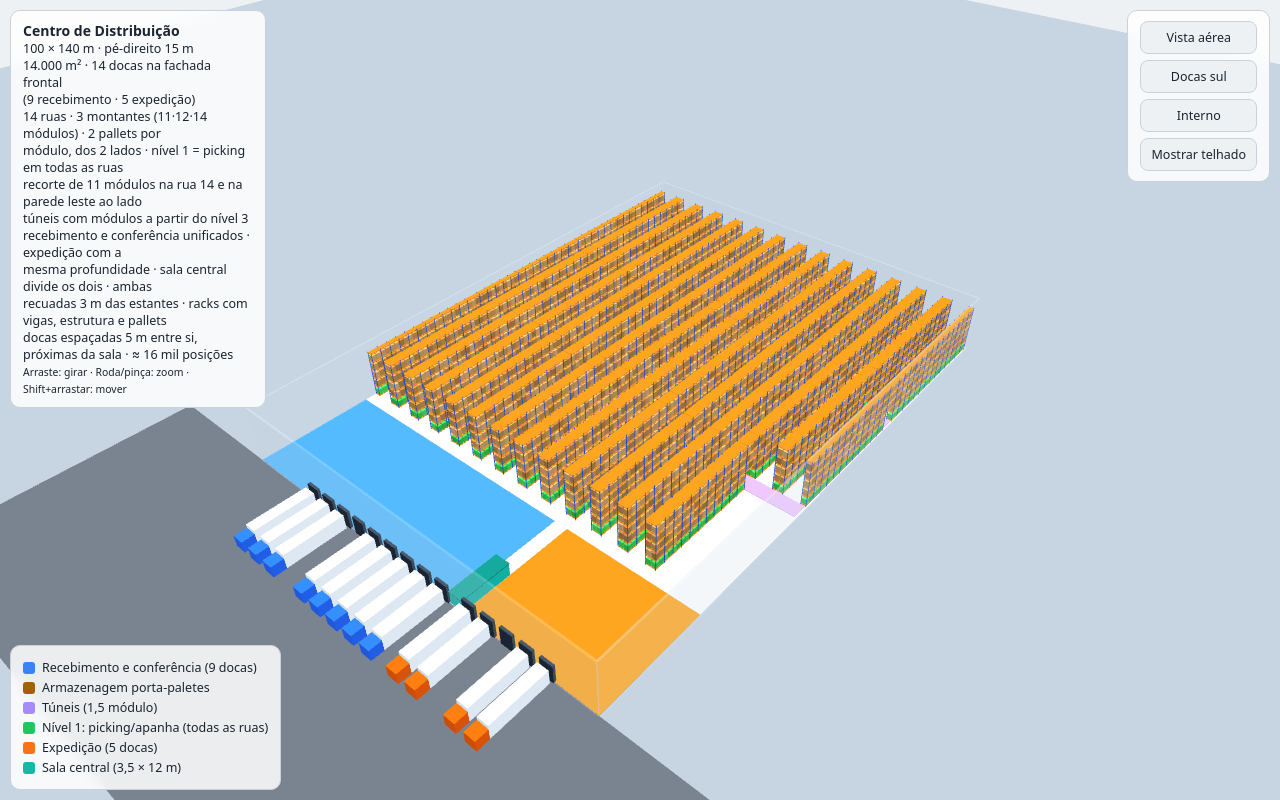
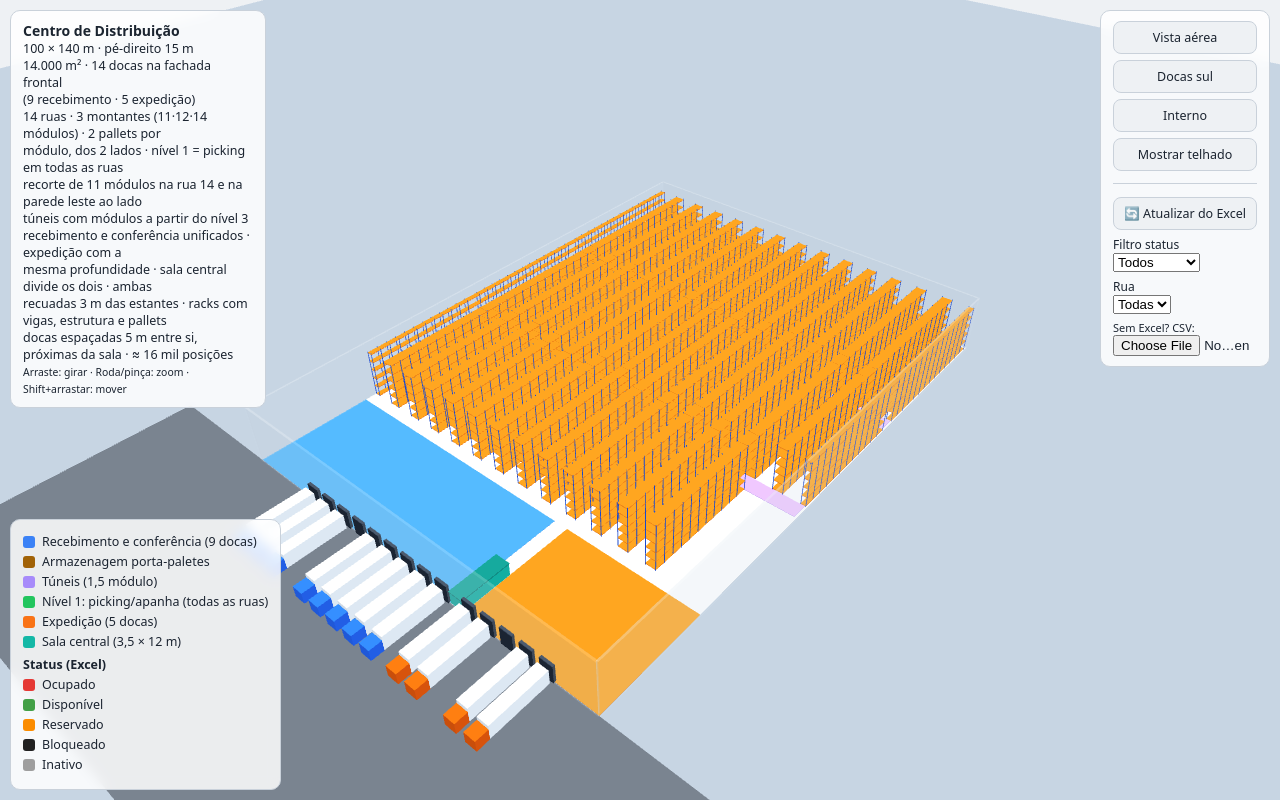
Before and after one commit to nathaliaandradekothe-spec/cd3d., a plain HTML site: page index.html in a window 1280 px wide. Drawn offline with nearby package versions, Linux system fonts and the light colour scheme.

Commit message:
Update and rename Centro de Distribuição 3D.html to index.html

```diff
--- a/Centro de Distribuição 3D.html
+++ b/index.html
@@ -2,6 +2,7 @@
 <html lang="pt-BR"><head><meta charset="utf-8">
 <meta name="viewport" content="width=device-width, initial-scale=1, viewport-fit=cover">
 <title>Centro de Distribuição 3D</title>
+<script src="https://appsforoffice.microsoft.com/lib/1/hosted/office.js"></script>
 <style>
 :root{--bg:#eef1f4;--fg:#1b2430;--card:#ffffffd9;--bd:#c9d1da;box-sizing:border-box;padding-top:env(safe-area-inset-top,0px);padding-bottom:env(safe-area-inset-bottom,0px)}
 @media (prefers-color-scheme:dark){:root:not([data-theme="light"]){--bg:#141a21;--fg:#e6ebf0;--card:#1e2731d9;--bd:#33404d}}
@@ -26,12 +27,23 @@ button:hover{border-color:#3b82f6}
 <div><i style="background:#22c55e"></i>Nível 1: picking/apanha (todas as ruas)</div>
 <div><i style="background:#f97316"></i>Expedição (5 docas)</div>
 <div><i style="background:#14b8a6"></i>Sala central (3,5 × 12 m)</div>
+<div style="margin-top:6px"><b>Status (Excel)</b></div>
+<div><i style="background:#E53935"></i>Ocupado</div><div><i style="background:#43A047"></i>Disponível</div>
+<div><i style="background:#FB8C00"></i>Reservado</div><div><i style="background:#212121"></i>Bloqueado</div>
+<div><i style="background:#9E9E9E"></i>Inativo</div><div id="cnt" style="font-size:11px;opacity:.8"></div>
 </div>
 <div id="bt" class="p">
 <button onclick="V(0.7,0.9,230,0,0,0)">Vista aérea</button>
 <button onclick="V(0,1.1,150,0,0,60)">Docas sul</button>
 <button onclick="V(0.3,1.45,50,-20,6,10)">Interno</button>
-<button onclick="toggleRoof()" id="rb">Mostrar telhado</button></div>
+<button onclick="toggleRoof()" id="rb">Mostrar telhado</button>
+<hr style="width:100%;border:0;border-top:1px solid var(--bd)">
+<button onclick="carregarDoExcel()">🔄 Atualizar do Excel</button>
+<label style="font-size:12px">Filtro status<br><select id="fs" onchange="aplicarDados(ULT)"><option value="">Todos</option><option>Ocupado</option><option>Disponível</option><option>Reservado</option><option>Bloqueado</option><option>Inativo</option></select></label>
+<label style="font-size:12px">Rua<br><select id="fr" onchange="aplicarDados(ULT)"><option value="">Todas</option></select></label>
+<label style="font-size:11px">Sem Excel? CSV:<br><input type="file" id="csv" accept=".csv,.txt" style="width:140px" onchange="lerCSV(this.files[0])"></label>
+</div>
+<div id="sel" class="p" style="right:10px;bottom:calc(10px + env(safe-area-inset-bottom,0px));max-width:260px;display:none"></div>
 <script src="https://cdnjs.cloudflare.com/ajax/libs/three.js/r128/three.min.js"></script>
 <script>
 const R=new THREE.WebGLRenderer({antialias:true,alpha:true});R.setPixelRatio(Math.min(devicePixelRatio,2));document.body.prepend(R.domElement);
@@ -60,7 +72,6 @@ const rd=[...Array(9)].map((_,i)=>[-29.5+i*5,cm]),sd=[...Array(5)].map((_,i)=>[1
 [...rd,...sd].forEach(([x,c],i)=>{box(3.2,4.6,0.7,x,2.3,70,dm);
  if(i!==3&&i!==11){const t=new THREE.Group();box(2.8,3.6,14,0,2.4,0,tm,t);box(2.8,2.8,3,0,1.9,8.5,c,t);t.position.set(x,0,78);S.add(t)}});
 // apoio (escritórios, 2 pavimentos)
-
 // porta-paletes
 const LV=6,MD=2.7,TN=1.5*MD,halves=[],tun=[];{let z=39;[11,12,14].forEach((n,i)=>{halves.push([z-n*MD,z]);z-=n*MD;if(i<2){box(99,0.12,TN,0,0.09,z-TN/2,M(0xa78bfa));tun.push(z-TN/2);z-=TN}})}
 const cols=[{x:-49.075,w:1.35}];for(let b=0;b<13;b++)cols.push({x:(b-6)*7.107,w:2.7,cut:b===12});cols.push({x:49.075,w:1.35,cut:true});const NB=cols.length;
@@ -69,8 +80,7 @@ const PW=MD/2;
 const loads=new THREE.InstancedMesh(new THREE.BoxGeometry(1.1,1.7,1.15),M(0xffffff),20000);
 const ups=new THREE.InstancedMesh(new THREE.BoxGeometry(0.12,12.6,0.12),M(0x1d4ed8),NB*2*34*2);
 const o=new THREE.Object3D(),col=new THREE.Color();let bi=0,li=0,ui=0;
-function slotFill(za,zb,x,sides,k){const n=Math.round((zb-za)/PW);for(let s=0;s<n;s++){const zc=za+(s+0.5)*PW;sides.forEach(dx=>{o.scale.set(1,1,1);o.position.set(x+dx,0.3+k*2.4+(k===0?0.72:0.92),zc);o.updateMatrix();loads.setMatrixAt(li,o.matrix);
-   if(k===0)col.setHSL(0.36,0.55,0.42+Math.random()*0.12);else col.setHSL(0.09,0.45,0.42+Math.random()*0.18);loads.setColorAt(li++,col)})}}
+function slotFill(za,zb,x,sides,k){/* pallets agora vêm do Excel (Planilha1!G3#) */}
 for(let b=0;b<NB;b++){const x=cols[b].x,W=cols[b].w,sx=W/2.7,cut=cols[b].cut,cutBack=cols[b].cutBack;
  halves.forEach(([za0,zb],hi)=>{if(cut&&hi===0)return;const za=(cutBack&&hi===2)?zb-3*MD:za0;const zc=(za+zb)/2,L=zb-za;
   for(let k=0;k<LV;k++){o.scale.set(sx,1,L);o.position.set(x,0.3+k*2.4,zc);o.updateMatrix();beams.setMatrixAt(bi++,o.matrix);
@@ -78,14 +88,48 @@ for(let b=0;b<NB;b++){const x=cols[b].x,W=cols[b].w,sx=W/2.7,cut=cols[b].cut,cut
   o.scale.set(1,1,1);
   for(let j=0;j<=Math.floor(L/2.7);j++)[-(W/2-0.05),W/2-0.05].forEach(dx=>{o.position.set(x+dx,6.3,za+j*MD);o.updateMatrix();ups.setMatrixAt(ui++,o.matrix)})});tun.forEach((zc,ti)=>{if(cut&&ti===0)return;o.scale.set(sx,1,TN);for(let k=2;k<LV;k++){o.scale.set(sx,1,TN);o.position.set(x,0.3+k*2.4,zc);o.updateMatrix();beams.setMatrixAt(bi++,o.matrix);if(k<LV-1){const sides=W>2?[-0.68,0.68]:[0];slotFill(zc-TN/2,zc+TN/2,x,sides,k)}}o.scale.set(1,1,1)})}
 ups.count=ui;beams.count=bi;loads.count=li;
-[beams,loads,ups].forEach(m=>{m.instanceMatrix.needsUpdate=true;S.add(m)});loads.instanceColor.needsUpdate=true;
+[beams,loads,ups].forEach(m=>{m.instanceMatrix.needsUpdate=true;S.add(m)});if(loads.instanceColor)loads.instanceColor.needsUpdate=true;
+
+// ================= DADOS DO EXCEL (Planilha1!G3#) =================
+// Colunas: 0 Endereço|1 Tipo|2 Rua|3 Prédio|4 Lado|5 Nível|6 Sala|7 Status|8 Cód|9 Produto|10 Linha|11 Validade
+//          12 X|13 Y|14 Z|15 Larg|16 Alt|17 Prof|18 Cor
+let ULT=[],VIS=[];
+const pos=new THREE.InstancedMesh(new THREE.BoxGeometry(1,1,1),new THREE.MeshLambertMaterial({color:0xffffff}),20000);
+pos.count=0;S.add(pos);
+function aplicarDados(rows){
+ ULT=rows||[];const fs=document.getElementById('fs').value,fr=document.getElementById('fr').value;
+ VIS=ULT.filter(r=>(!fs||r[7]===fs)&&(!fr||String(r[2])===fr));
+ const cnt={};let i=0;
+ VIS.forEach(r=>{if(i>=20000)return;
+  o.position.set(+r[12],+r[13],+r[14]);o.scale.set(+r[15]*0.95,+r[16]*0.95,+r[17]*0.95);o.updateMatrix();
+  pos.setMatrixAt(i,o.matrix);col.set(r[18]||'#9E9E9E');pos.setColorAt(i++,col);cnt[r[7]]=(cnt[r[7]]||0)+1});
+ pos.count=i;pos.instanceMatrix.needsUpdate=true;if(pos.instanceColor)pos.instanceColor.needsUpdate=true;
+ document.getElementById('cnt').textContent=i.toLocaleString('pt-BR')+' posições · '+Object.entries(cnt).map(([k,v])=>k+': '+v.toLocaleString('pt-BR')).join(' · ');
+ dirty=1}
+function montarFiltroRuas(){const fr=document.getElementById('fr');if(fr.options.length>1)return;
+ [...new Set(ULT.map(r=>r[2]))].sort((a,b)=>a-b).forEach(v=>{const op=document.createElement('option');op.value=String(v);op.textContent=String(v).padStart(3,'0');fr.appendChild(op)})}
+async function carregarDoExcel(){
+ if(!(window.Office&&window.Excel)){alert('Abra este arquivo como suplemento no Excel ou use o botão CSV.');return}
+ await Excel.run(async ctx=>{const r=ctx.workbook.worksheets.getItem('Planilha1').getRange('G3').getSpillingToRange();
+  r.load('values');await ctx.sync();ULT=r.values.slice(1);montarFiltroRuas();aplicarDados(ULT)})}
+function lerCSV(f){if(!f)return;const rd=new FileReader();rd.onload=()=>{
+ const t=rd.result.replace(/^\uFEFF/,'');const sep=(t.split('\n')[0].match(/;/g)||[]).length>0?';':',';
+ const L=t.split(/\r?\n/).filter(x=>x.trim()).slice(1).map(l=>l.split(sep).map(v=>/^-?\d+,\d+$/.test(v)?v.replace(',','.'):v));
+ ULT=L;montarFiltroRuas();aplicarDados(ULT)};rd.readAsText(f,'utf-8')}
+// clique em uma posição -> detalhes
+const ray=new THREE.Raycaster(),mv=new THREE.Vector2();let down=null;
+function detalhe(e){const b=R.domElement.getBoundingClientRect();mv.set((e.clientX-b.left)/b.width*2-1,-(e.clientY-b.top)/b.height*2+1);
+ ray.setFromCamera(mv,C);const h=ray.intersectObject(pos)[0];const box_=document.getElementById('sel');
+ if(!h){box_.style.display='none';return}const r=VIS[h.instanceId];
+ const vl=r[11]?(typeof r[11]==='number'?new Date(Math.round((r[11]-25569)*864e5)).toLocaleDateString('pt-BR',{timeZone:'UTC'}):r[11]):'-';
+ box_.innerHTML='<b>'+r[0]+'</b> ('+r[1]+')<br>Rua '+r[2]+' · Prédio '+r[3]+' · Nível '+r[5]+' · Sala '+r[6]+'<br>Status: <b style="color:'+r[18]+'">'+r[7]+'</b><br>'+(r[8]?('Cód '+r[8]+' – '+r[9]+'<br>Linha: '+r[10]+'<br>Validade: '+vl):'Sem produto');box_.style.display='block'}
 // controle orbital simples
 let th=0.7,ph=0.9,ds=230,T=new THREE.Vector3(),dirty=1;
 function V(a,b,c,x,y,z){th=a;ph=b;ds=c;T.set(x,y,z);dirty=1}
 function upd(){C.position.set(T.x+ds*Math.sin(ph)*Math.sin(th),T.y+ds*Math.cos(ph),T.z+ds*Math.sin(ph)*Math.cos(th));C.lookAt(T)}
 const el=R.domElement,ptr=new Map();let pd=0;
-el.addEventListener('pointerdown',e=>{el.setPointerCapture(e.pointerId);ptr.set(e.pointerId,e)});
-el.addEventListener('pointerup',e=>{ptr.delete(e.pointerId);pd=0});
+el.addEventListener('pointerdown',e=>{el.setPointerCapture(e.pointerId);ptr.set(e.pointerId,e);down=[e.clientX,e.clientY]});
+el.addEventListener('pointerup',e=>{ptr.delete(e.pointerId);pd=0;if(down&&Math.hypot(e.clientX-down[0],e.clientY-down[1])<5)detalhe(e);down=null});
 el.addEventListener('pointermove',e=>{const p=ptr.get(e.pointerId);if(!p)return;
  if(ptr.size===2){const [a,b]=[...ptr.values()];const d=Math.hypot(a.clientX-b.clientX,a.clientY-b.clientY);if(pd)ds=Math.max(15,Math.min(900,ds*pd/d));pd=d}
  else if(e.shiftKey||e.buttons===2){const k=ds*0.0016;T.x-=(e.clientX-p.clientX)*k*Math.cos(th);T.z+=(e.clientX-p.clientX)*k*Math.sin(th);T.x-=(e.clientY-p.clientY)*k*Math.sin(th);T.z-=(e.clientY-p.clientY)*k*Math.cos(th)}
@@ -95,5 +139,7 @@ el.addEventListener('wheel',e=>{e.preventDefault();ds=Math.max(15,Math.min(900,d
 el.addEventListener('contextmenu',e=>e.preventDefault());
 function rs(){R.setSize(innerWidth,innerHeight);C.aspect=innerWidth/innerHeight;C.updateProjectionMatrix();dirty=1}
 addEventListener('resize',rs);rs();
+if(window.Office)Office.onReady(i=>{if(i.host===Office.HostType.Excel){carregarDoExcel();
+ Excel.run(async ctx=>{ctx.workbook.worksheets.getItem('PULMAO').onChanged.add(()=>{clearTimeout(window._t);window._t=setTimeout(carregarDoExcel,3000)});await ctx.sync()}).catch(()=>{})}});
 (function loop(){requestAnimationFrame(loop);if(dirty){upd();R.render(S,C);dirty=0}})();
 </script></body></html>
```
